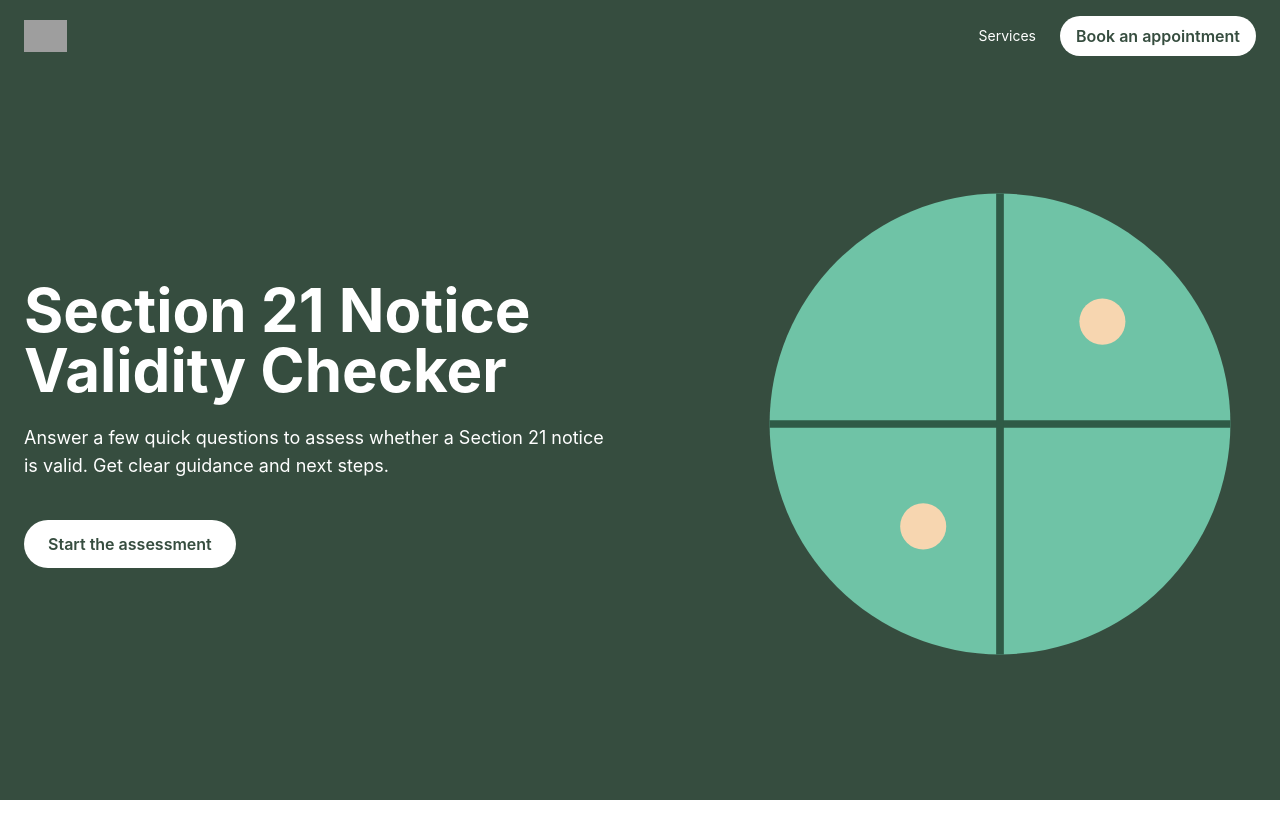
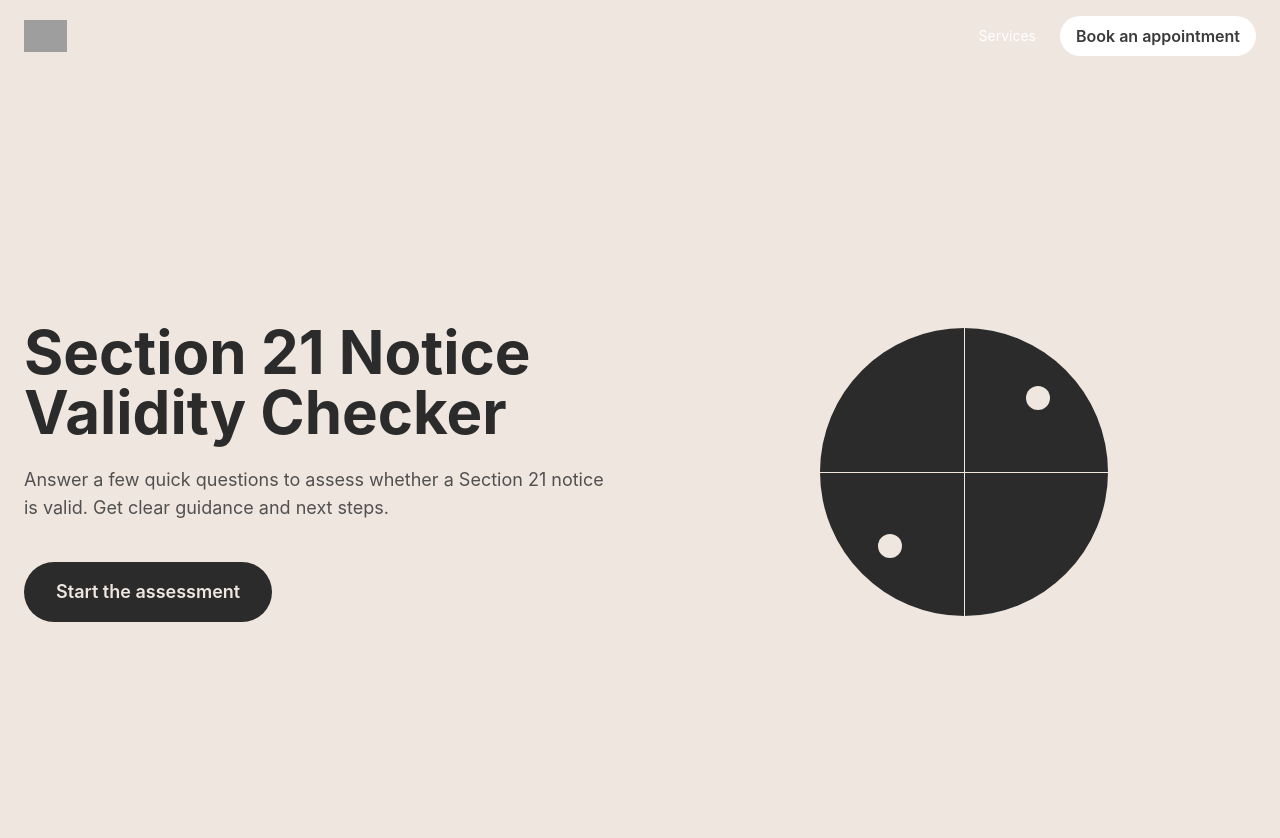
Before and after one commit to nelcostaa/Section21Validation, a React (Vite) app: page / in a window 1280 px wide. Shown: the top 838 px of the page. Before the commit the page ends 800 px from the top, so only its background shows below. Built offline with nearby package versions, Linux system fonts and the light colour scheme; grey boxes are pictures that could not be loaded.

Commit message:
Add simple/beige theme tokens and implement beige-styled Hero; set app background

```diff
--- a/src/App.jsx
+++ b/src/App.jsx
@@ -23,7 +23,7 @@ function App() {
   }
 
   return (
-    <div className="min-h-screen bg-noble-dark-green">
+    <div className="min-h-screen bg-simple-beige text-simple-dark">
       <Navbar />
       {appState === 'start' && <Hero onStart={handleStart} />}
       {appState === 'questionnaire' && (
--- a/src/components/Hero.jsx
+++ b/src/components/Hero.jsx
@@ -1,43 +1,42 @@
 import React from 'react'
 
-// Temporary inline SVG placeholder for the globe graphic.
-// Replace with an asset import (e.g. ../assets/globe.png) when you add the real image.
 export default function Hero({ onStart }) {
   return (
-    <div className="container mx-auto px-6 py-16 md:py-24">
-      <div className="grid grid-cols-1 md:grid-cols-2 gap-12 items-center">
-        <div className="flex flex-col gap-6">
-          <h1 className="text-5xl md:text-6xl font-bold text-white leading-tight">
+    <div className="container mx-auto px-6 py-24 min-h-screen flex items-center">
+      <div className="grid grid-cols-1 md:grid-cols-2 gap-16 items-center">
+
+        {/* --- Left Column: Text --- */}
+        <div className="flex flex-col gap-6 text-center md:text-left">
+          <h1 className="text-5xl md:text-6xl font-bold text-simple-dark leading-tight">
             Section 21 Notice Validity Checker
           </h1>
-          <p className="text-lg text-white">
+          <p className="text-lg text-simple-dark opacity-80">
             Answer a few quick questions to assess whether a Section 21 notice is valid. Get clear guidance and next steps.
           </p>
+          {/* Button container */}
           <div className="mt-4">
             <button
               onClick={onStart}
-              className="bg-white text-noble-dark-green px-6 py-3 rounded-full font-semibold hover:opacity-90 transition-colors"
+              className="bg-simple-dark text-simple-beige px-8 py-4 rounded-full text-lg font-semibold hover:bg-opacity-90 transition-colors"
             >
               Start the assessment
             </button>
           </div>
         </div>
-        <div className="flex justify-center md:justify-end">
-          {/* Simple globe-like SVG placeholder — replace when you add the asset */}
-          <svg
-            viewBox="0 0 200 200"
-            className="w-full max-w-lg"
-            xmlns="http://www.w3.org/2000/svg"
-            role="img"
-            aria-label="Globe placeholder"
-          >
-            <circle cx="100" cy="100" r="90" fill="#6fc3a6" />
-            <path d="M10 100h180" stroke="#2f5a46" strokeWidth="3" />
-            <path d="M100 10v180" stroke="#2f5a46" strokeWidth="3" />
-            <circle cx="140" cy="60" r="9" fill="#f7d6b0" />
-            <circle cx="70" cy="140" r="9" fill="#f7d6b0" />
-          </svg>
+
+        {/* --- Right Column: Graphic --- */}
+        <div className="flex justify-center items-center">
+          <div className="relative w-72 h-72 bg-simple-dark rounded-full flex justify-center items-center">
+            {/* Horizontal Line */}
+            <div className="absolute w-full h-px bg-simple-beige"></div>
+            {/* Vertical Line */}
+            <div className="absolute h-full w-px bg-simple-beige"></div>
+            {/* The dots */}
+            <div className="absolute w-6 h-6 bg-simple-beige rounded-full top-[20%] right-[20%]"></div>
+            <div className="absolute w-6 h-6 bg-simple-beige rounded-full bottom-[20%] left-[20%]"></div>
+          </div>
         </div>
+
       </div>
     </div>
   )
--- a/tailwind.config.js
+++ b/tailwind.config.js
@@ -8,8 +8,11 @@ export default {
     extend: {
       colors: {
         // Design tokens — replace with exact HEXs from your Figma/asset inspector if you have them
-        'noble-light-green': '#a0f1bd',
-        'noble-dark-green': '#364D3F',
+        'noble-light-green': '#F7F3F0',
+        'noble-dark-green': '#3A3A3A',
+      // Simple/beige theme tokens
+      'simple-beige': '#efe6df',
+      'simple-dark': '#2b2b2b',
       },
     },
   },
```
